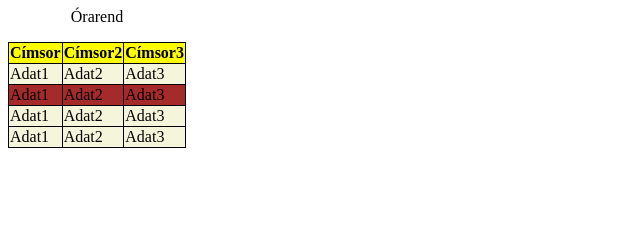
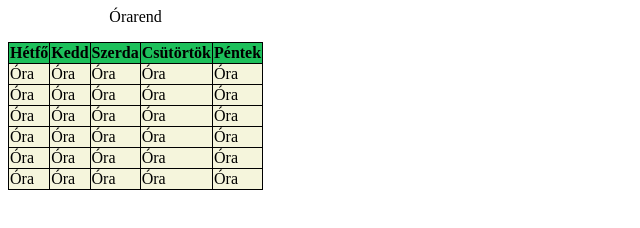
Before and after one commit to kupianna/Tablazatok, a plain HTML site: page Desktop/Táblázatok/index.html in a window 1280 px wide. Shown: the whole page, without its empty margins (0-640 px from the left). Drawn offline with Linux system fonts and the light colour scheme.

Commit message:
órarend alapok

```diff
--- a/Desktop/Táblázatok/index.css
+++ b/Desktop/Táblázatok/index.css
@@ -1,5 +1,6 @@
 table, tr, td, th {
     border: 1px, solid, black
+
 }
 table{
     border-collapse: collapse
@@ -12,14 +13,12 @@ td, th {
 tr{
     background-color: beige;
 }
-tr:nth-child(2){
-    background-color: brown;
-}
+
 tr:nth-child{
 
 }
 th{
-    background-color: yellow;
+    background-color: rgb(29, 192, 91);
 }
 caption{
     padding-bottom: 16px;
--- a/Desktop/Táblázatok/index.html
+++ b/Desktop/Táblázatok/index.html
@@ -11,30 +11,55 @@
         <caption> Órarend </caption>
         <thead>
             <tr>
-                <th>Címsor</th>
-                <th>Címsor2</th>
-                <th>Címsor3</th>
+                <th>Hétfő</th>
+                <th>Kedd</th>
+                <th>Szerda</th>
+                <th>Csütörtök</th>
+                <th>Péntek</th>
             </tr>
         </thead>
         <tbody>
 
             <tr>
-                <td>Adat1</td>
-                <td>Adat2</td>
-                <td>Adat3</td>
-            </tr>
-                <td> Adat1 </td>
-                <td>Adat2</td>
-                <td>Adat3</td>
-            <tr>
-                <td>Adat1</td>
-                <td>Adat2</td>
-                <td>Adat3</td>
+                <td>Óra</td>
+                <td>Óra</td>
+                <td>Óra</td>
+                <td>Óra</td>
+                <td>Óra</td>
             </tr>
             <tr>
-                <td> Adat1 </td>
-                <td>Adat2</td>
-                <td>Adat3</td>
+                <td>Óra</td>
+                <td>Óra</td>
+                <td>Óra</td>
+                <td>Óra</td>
+                <td>Óra</td>
+            <tr>
+                <td>Óra</td>
+                <td>Óra</td>
+                <td>Óra</td>
+                <td>Óra</td>
+                <td>Óra</td>
+            </tr>
+            <tr>
+                <td>Óra</td>
+                <td>Óra</td>
+                <td>Óra</td>
+                <td>Óra</td>
+                <td>Óra</td>
+            </tr>
+                        <tr>
+                <td>Óra</td>
+                <td>Óra</td>
+                <td>Óra</td>
+                <td>Óra</td>
+                <td>Óra</td>
+            </tr>
+                        <tr>
+                <td>Óra</td>
+                <td>Óra</td>
+                <td>Óra</td>
+                <td>Óra</td>
+                <td>Óra</td>
             </tr>
         </tbody>
     </table>
```
